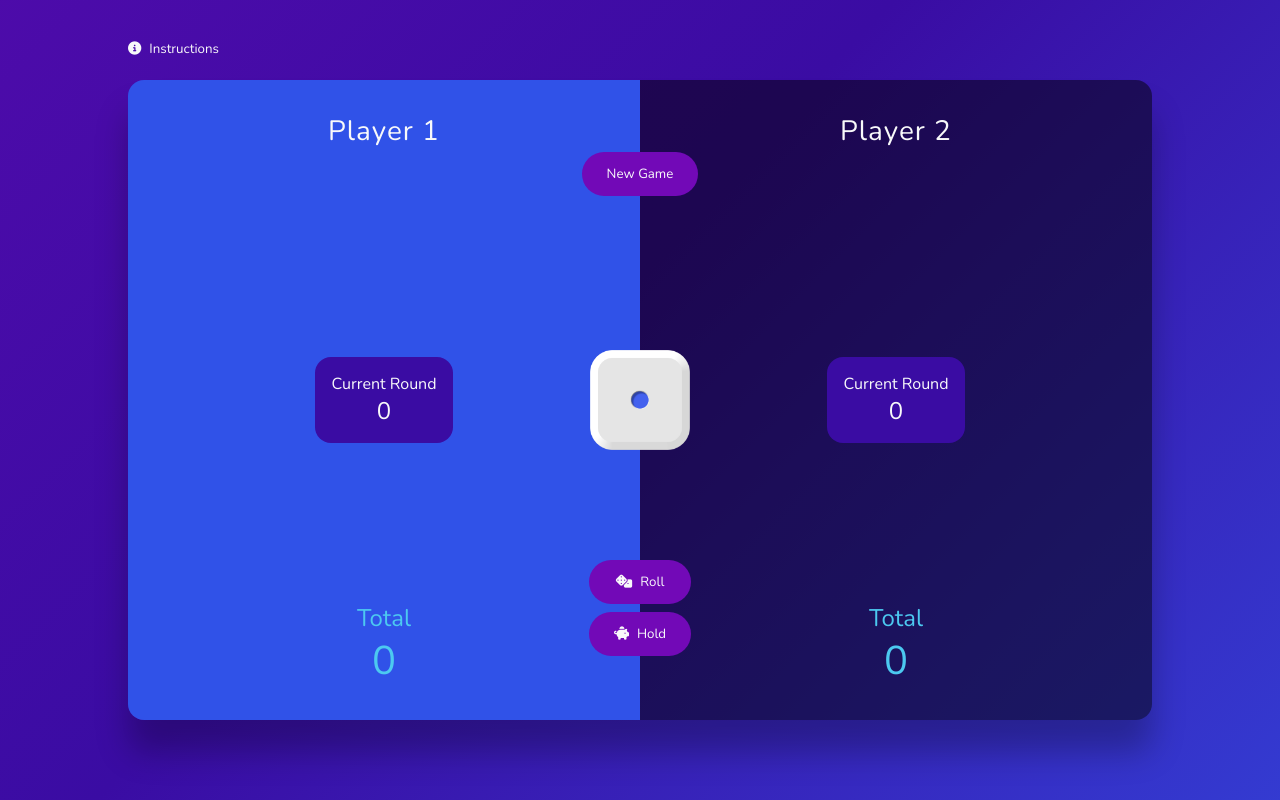
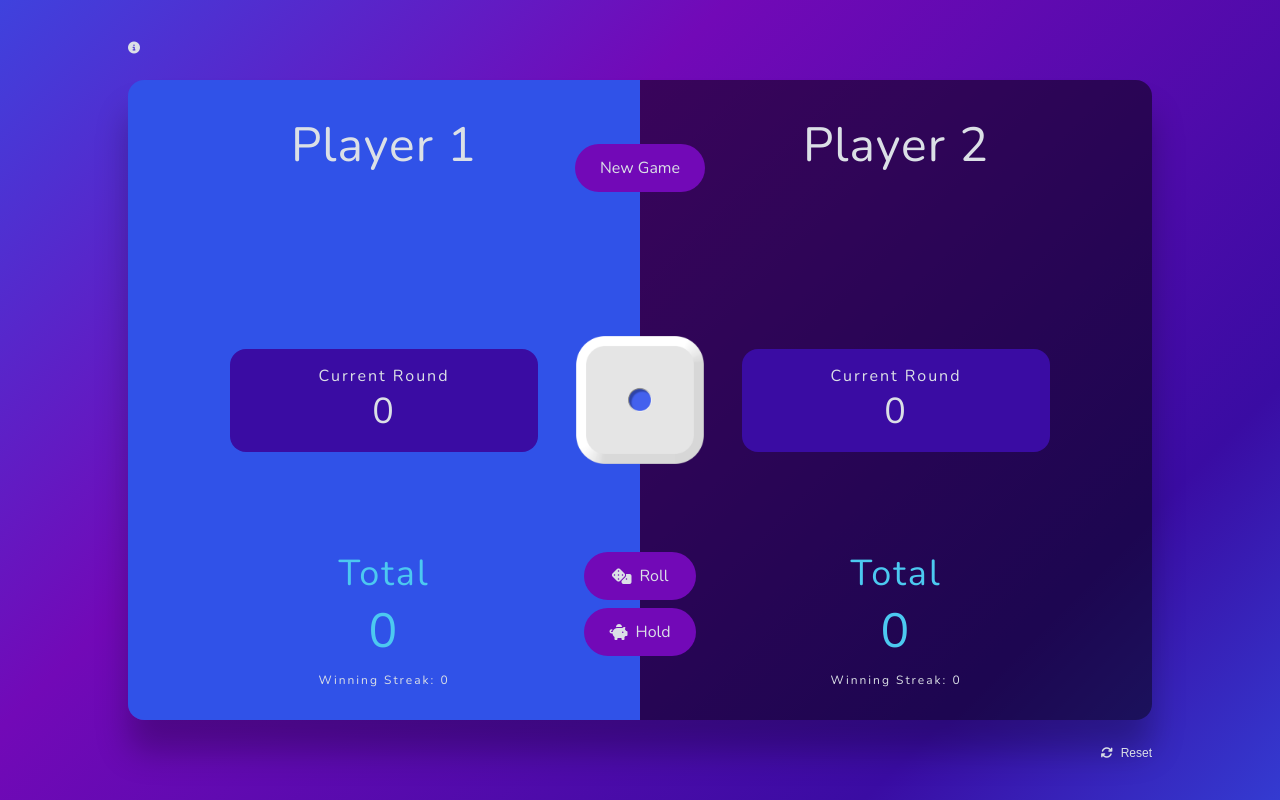
Before and after one commit to melissaveraherbst/pig-dice-game, a plain HTML site: page index.html in a window 1280 px wide. Drawn offline with nearby package versions, Linux system fonts and the light colour scheme.

Commit message:
add winning streak and reset functionalities

```diff
--- a/index.html
+++ b/index.html
@@ -17,7 +17,7 @@
     <!-- player 1 -->
     <section class="player player--active" id="player--1">
       <div class="player--info">
-        <p class="name" id="name--1">Player 1</p>
+        <p class="name" id="name--1" contenteditable="true">Player 1</p>
         <p class="message hidden">You Win!</p>
       </div>
       <div class="current">
@@ -26,13 +26,14 @@
       </div>
       <div class="total">
         <p class="total-label">Total</p>
-        <p class="total-score" id="score--1">43</p>
+        <p class="total-score" id="score--1">0</p>
+        <p class="winning-streak">Winning Streak: <span id="streak--1">0</span></p>
       </div>
     </section>
     <!-- player 2 -->
     <section class="player" id="player--2">
       <div class="player--info">
-        <p class="name" id="name--2">Player 2</p>
+        <p class="name" id="name--2" contenteditable="true">Player 2</p>
         <p class="message hidden">You Win!</p>
       </div>
       <div class="current">
@@ -41,7 +42,8 @@
       </div>
       <div class="total">
         <p class="total-label">Total</p>
-        <p class="total-score" id="score--2">24</p>
+        <p class="total-score" id="score--2">0</p>
+        <p class="winning-streak">Winning Streak: <span id="streak--2">0</span></p>
       </div>
     </section>
     <!-- operations -->
@@ -56,7 +58,7 @@
       </div>
     </section>
   </main>
-  <button class="btn--open-modal" id="btn--open-modal"><i class="fa-solid fa-circle-info"></i>Instructions</button>
+  <button class="btn--open-modal" id="btn--open-modal"><i class="fa-solid fa-circle-info"></i></button>
   <aside class="modal hidden" id="modal">
     <div class="modal-content">
       <h4>Objective</h4>
@@ -66,19 +68,20 @@
       <h4>Gameplay</h4>
       <p>
         A player throws a die and scores as many points as the total shown on the die providing the die doesn't roll
-        a 1. The
-        player may continue rolling and accumulating points (but risk rolling a 1) or end his turn.
+        a 1. The player may continue rolling and accumulating points (but risk rolling a 1) or end his turn.
       </p>
       <p>
         If the player rolls a 1 his turn is over, he loses all points he accumulated that turn, and he passes the die to
-        the
-        next player.
+        the next player.
       </p>
       <p>
         Play passes from player to player until a winner is determined.
       </p>
     </div>
   </aside>
+  <!-- <aside> -->
+    <button class="btn--reset" id="btn--reset"><i class="fa-solid fa-arrows-rotate"></i>Reset</button>
+  <!-- </aside> -->
   <script src="/js/script.js"></script>
 </body>
 
--- a/js/script.js
+++ b/js/script.js
@@ -1,22 +1,37 @@
-// assign DOM elements to variables
+// -----------------------------------------------
+// DOM ELEMENTS
+// -----------------------------------------------
 // player 1
 const player1 = document.querySelector("#player--1");
 const scoreElementP1 = document.querySelector("#score--1");
 const currentScoreElementP1 = document.querySelector("#current--1");
+const winningStreakElementP1 = document.querySelector("#streak--1");
+const nameElementP1 = document.querySelector("#name--1");
 // player 2
 const player2 = document.querySelector("#player--2");
 const scoreElementP2 = document.querySelector("#score--2");
 const currentScoreElementP2 = document.querySelector("#current--2");
+const winningStreakElementP2 = document.querySelector("#streak--2");
+const nameElementP2 = document.querySelector("#name--2");
 // buttons
 const imgDie = document.querySelector("#die");
 const btnRollDie = document.querySelector("#btn--roll");
 const btnHold = document.querySelector("#btn--hold");
 const btnNew = document.querySelector("#btn--new");
+const btnReset = document.querySelector("#btn--reset");
 // modal
 const modal = document.querySelector("#modal");
 const btnToggleModal = document.querySelector("#btn--open-modal");
 
-// functions
+
+// -----------------------------------------------
+// FUNCTIONS
+// -----------------------------------------------
+const switchPlayers = () => {
+	player1.classList.toggle("player--active");
+	player2.classList.toggle("player--active");
+};
+
 const resetCurrentScores = () => {
 	currentScoreP1 = 0;
 	currentScoreElementP1.textContent = currentScoreP1;
@@ -31,6 +46,16 @@ const resetTotalScores = () => {
 	scoreElementP2.textContent = scoreP2;
 };
 
+const disableButtons = () => {
+	btnRollDie.disabled = true;
+	btnHold.disabled = true;
+}
+
+const enableButtons = () => {
+	btnRollDie.disabled = false;
+	btnHold.disabled = false;
+}
+
 const newGame = () => {
 	// remove winner class
 	player1.classList.remove("player--winner");
@@ -42,19 +67,28 @@ const newGame = () => {
 	resetCurrentScores();
 	resetTotalScores();
 	// enable roll and hold buttons
-	btnRollDie.disabled = false;
-	btnHold.disabled = false;
+	enableButtons();
 };
 
-const switchPlayers = () => {
-	player1.classList.toggle("player--active");
-	player2.classList.toggle("player--active");
+const resetAll = () => {
+	winningStreakP1 = 0;
+	winningStreakElementP1.textContent = 0;
+	nameElementP1.textContent = "Player 1";
+	winningStreakP2 = 0;
+	winningStreakElementP2.textContent = 0;
+	nameElementP2.textContent = "Player 2";
 };
 
 // game starting conditions
 newGame();
 winningScore = 100;
+winningStreakP1 = 20;
+winningStreakP2 = 20;
 
+
+// -----------------------------------------------
+// EVENT LISTENERS
+// -----------------------------------------------
 // roll the die functionalities
 btnRollDie.addEventListener("click", () => {
 	// generate random number 1-6
@@ -94,12 +128,18 @@ btnHold.addEventListener("click", () => {
 	// 2. check if current player's score is >= the winning score (default is 100)
 	if (scoreP1 >= winningScore) {
 		player1.classList.add("player--winner");
-		btnRollDie.disabled = true;
-		btnHold.disabled = true;
+		// update P1 winning streak
+		winningStreakP1 += 1;
+		winningStreakElementP1.textContent = winningStreakP1;
+		// disable game buttons
+		disableButtons();
 	} else if (scoreP2 >= winningScore) {
 		player2.classList.add("player--winner");
-		btnRollDie.disabled = true;
-		btnHold.disabled = true;
+		// update P2 winning streak
+		winningStreakP2 += 1;
+		winningStreakElementP2.textContent = winningStreakP2;
+		// disable game buttons
+		disableButtons();
 	} else {
 		// 3. reset current round scores
 		resetCurrentScores();
@@ -108,13 +148,13 @@ btnHold.addEventListener("click", () => {
 	}
 });
 
-btnNew.addEventListener("click", () => {
-	newGame();
-});
+
+btnNew.addEventListener("click", newGame);
+
+btnReset.addEventListener("click", resetAll);
 
 btnToggleModal.addEventListener("click", (e) => {
-	e.target.innerText === "Instructions" ?
-		e.target.innerHTML = `<i class="fa-solid fa-caret-left"></i>Back to Game` :
-		e.target.innerHTML = `<i class="fa-solid fa-circle-info"></i>Instructions`;
+	e.target.classList.toggle("fa-circle-info");
+	e.target.classList.toggle("fa-circle-chevron-left");
 	modal.classList.toggle("hidden");
 });
--- a/styles/style.css
+++ b/styles/style.css
@@ -15,10 +15,15 @@
 	box-sizing: border-box;
 }
 
+button {
+	font-size: inherit;
+}
+
 body {
 	position: relative;
 	font-family: "Nunito", sans-serif;
-	color: #f8f9fa;
+	letter-spacing: 2px;
+	color: #dbe0e6;
 	width: 100vw;
 	height: 100vh;
 	display: flex;
@@ -54,7 +59,7 @@ body {
 		var(--color-4) 110%
 	);
 
-	background-size: 400%;
+	/* background-size: 400%; */
 	animation: gradient 10s ease infinite;
 }
 
@@ -77,6 +82,7 @@ body {
 
 main {
 	display: flex;
+	justify-content: center;
 	width: clamp(400px, 80%, 1024px);
 	height: 80%;
 	box-shadow: 0rem 2rem 2rem 0rem rgba(0, 0, 0, 0.25);
@@ -98,28 +104,13 @@ main {
 }
 
 /* ELEMENTS */
+/* player elements */
 .player--info {
 	position: relative;
 	flex: 1;
 	letter-spacing: 1px;
-	font-size: 1.75rem;
-}
-
-.total {
-	flex: 1;
-	display: flex;
-	flex-direction: column;
-	justify-content: end;
-}
-
-.total-score {
-	color: var(--color-5);
-	font-size: clamp(1rem, 5vw, 2.5rem);
-}
-
-.total-label {
-	font-size: clamp(1rem, 5vw, 1.5rem);
-	color: var(--color-5);
+	font-size: 1.5rem;
+	font-size: clamp(1.5rem, -0.75rem + 4.6875vw, 3rem);
 }
 
 .player--active {
@@ -139,60 +130,49 @@ main {
 	justify-content: center;
 	text-align: center;
 	padding: 1rem 1rem;
+	width: 60%;
+	height: clamp(64pxpx, 10vw, 150px);
 	border-radius: 16px;
 }
 
 .current-score {
-	font-size: 1.5rem;
+	font-size: 1.25rem;
+	font-size: clamp(1.25rem, 0.375rem + 2.34375vw, 2.25rem);
 }
 
-.btn {
+.total {
+	flex: 1;
 	display: flex;
-	align-items: center;
-	justify-content: center;
-	color: #f8f9fa;
-	font-family: inherit;
-	background-color: var(--color-2);
-	padding: 0.75rem 1.5rem;
-	border: 1px solid transparent;
-	border-radius: 32px;
-	cursor: pointer;
-	transition: all 0.5s;
+	flex-direction: column;
+	justify-content: end;
 }
 
-.btn:hover {
-	background-color: var(--color-3);
-	border: 1px solid #f8f9fa;
+.total-score {
+	color: var(--color-5);
+	font-size: 1.5rem;
+	font-size: clamp(1.5rem, -0.75rem + 4.6875vw, 3rem);
 }
 
-.btn:disabled {
-	background-color: #8d99ae;
-	cursor: not-allowed;
+.total-label {
+	color: var(--color-5);
+	font-size: 1.25rem;
+	font-size: clamp(1.25rem, 0.375rem + 2.34375vw, 2.25rem);
 }
 
-i {
-	margin-right: 0.5rem;
+.winning-streak {
+	font-size: 0.75rem;
+	margin-top: 0.5rem;
 }
 
+/* operations elements*/
 .operations {
 	position: absolute;
 	display: flex;
 	flex-direction: column;
-	justify-content: space-between;
 	align-items: center;
-	text-align: center;
+	height: inherit;
 	padding: 4rem 0;
-	width: inherit;
-	height: inherit;
 	z-index: 1;
-}
-
-.operations .btn {
-	width: 100%;
-}
-
-.operations .btn:last-of-type {
-	margin-top: 0.5rem;
 }
 
 .operations div {
@@ -206,54 +186,93 @@ i {
 	justify-content: end;
 }
 
+.btn {
+	display: flex;
+	align-items: center;
+	justify-content: center;
+	width: 100%;
+	font-family: inherit;
+	color: #dbe0e6;
+	background-color: var(--color-2);
+	padding: 0.75rem 1.5rem;
+	border: 1px solid transparent;
+	border-radius: 32px;
+	cursor: pointer;
+	transition: all 0.3s ease-in-out;
+}
+
+.btn:hover {
+	background-color: var(--color-3);
+	border: 1px solid #dbe0e6;
+}
+
+.btn:disabled {
+	background-color: #8d99ae;
+	cursor: not-allowed;
+}
+
+.btn#btn--hold {
+	margin-top: 0.5rem;
+}
+
+i {
+	margin-right: 0.5rem;
+}
+
 #die {
-	height: clamp(40px, 12.5vw, 100px);
+	height: clamp(64px, 10vw, 150px);
 }
 
 /* #die:hover {
-	animation: tilt-shaking 0.25s ease-in;
+	animation: rotate 0.5s ease-in;
 } */
 
 #die.animate {
-	animation: tilt-shaking 0.25s ease-in;
+	animation: rotate 0.3s ease-in;
 }
 
-@keyframes tilt-shaking {
+@keyframes rotate {
 	0% {
 		transform: rotate(0deg);
 	}
-	25% {
-		transform: rotate(15deg);
-	}
-	50% {
-		transform: rotate(0eg);
-	}
-	75% {
-		transform: rotate(-15deg);
-	}
 	100% {
-		transform: rotate(0deg);
+		transform: rotate(360deg);
 	}
 }
 
+.btn--reset {
+	position: absolute;
+	bottom: 5%;
+	width: 80%;
+	max-width: 1024px;
+	text-align: right;
+	color: inherit;
+	background: none;
+	border: none;
+	cursor: pointer;
+	font-size: 0.75rem;
+}
 
 .btn--open-modal {
 	position: absolute;
 	top: 5%;
 	width: 80%;
+	max-width: 1024px;
 	text-align: left;
 	background: none;
 	border: none;
 	color: inherit;
 	font-family: inherit;
+	font-size: 0.75rem;
 	cursor: pointer;
 }
 
 .modal {
 	position: absolute;
-	background-color: #f8f9fa;
-	color: var(--color-3);
+	background-color: var(--color-3);
+	color: #dbe0e6;
 	width: 80%;
+	max-width: 1024px;
 	height: 80%;
 	padding: 2rem;
 	border-radius: 16px;
```
